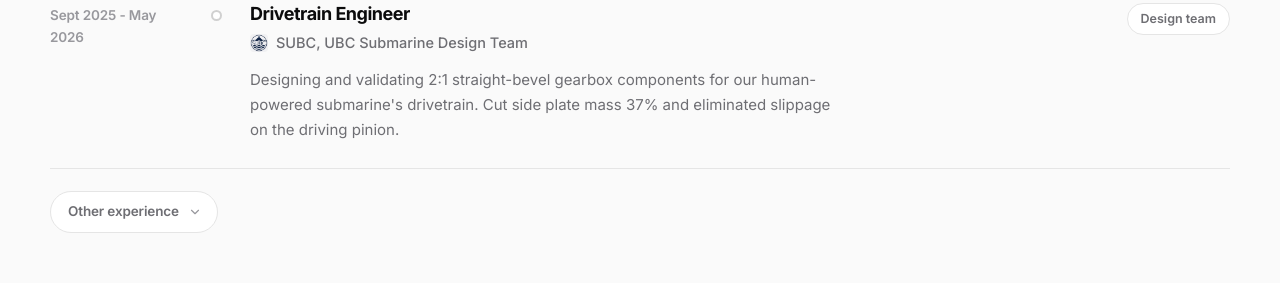
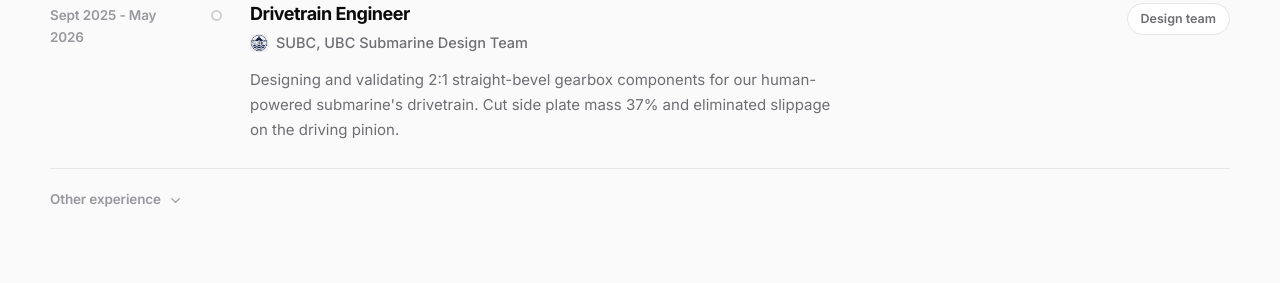
Before and after one commit to lairdo7/new_portfolio, a plain HTML site: page index.html in a window 1280 px wide. Shown: the part 2163-2446 px from the top of the page. Drawn offline with Linux system fonts and the light colour scheme; no server answers.

Commit message:
format changes

```diff
--- a/format1.css
+++ b/format1.css
@@ -954,55 +954,44 @@ body.dark-mode .theme-toggle .moon { display: none; }
     line-height: 1.65;
 }
 
-/* Other experience — a quiet disclosure under the timeline. Collapsed it is
-   a small ghost pill, so it reads as a deliberate control rather than a
-   stray line of text. */
-
-.other-exp { margin-top: 22px; }
+/* Other experience — a quiet disclosure under the timeline. Deliberately
+   borderless so it reads as a small label rather than another row. */
+
+.other-exp { margin-top: 2px; }
 
 .other-exp-summary {
     display: inline-flex;
     align-items: center;
-    gap: 9px;
-    padding: 9px 17px;
-    border: 1px solid var(--line);
-    border-radius: var(--radius-pill);
-    background: var(--surface);
-    color: var(--muted);
+    gap: 7px;
+    padding: 18px 0 2px;
+    color: var(--faint);
     font-size: 13.5px;
     font-weight: 600;
     letter-spacing: -0.01em;
     cursor: pointer;
     list-style: none;
     user-select: none;
-    transition: color 0.16s ease, border-color 0.16s ease, background-color 0.16s ease;
+    transition: color 0.16s ease;
 }
 
 .other-exp-summary::-webkit-details-marker { display: none; }
-
-.other-exp-summary:hover {
-    color: var(--text);
-    border-color: var(--line-strong);
-    background: var(--surface-2);
-}
+.other-exp-summary:hover { color: var(--text); }
 
 .other-exp-summary:focus-visible {
     outline: 2px solid var(--accent);
-    outline-offset: 3px;
+    outline-offset: 4px;
+    border-radius: var(--radius-sm);
 }
 
 .other-exp-chev {
-    width: 14px;
-    height: 14px;
-    margin-right: -2px;
-    color: var(--faint);
-    transition: transform 0.24s cubic-bezier(0.22, 1, 0.36, 1), color 0.16s ease;
-}
-
-.other-exp-summary:hover .other-exp-chev { color: var(--muted); }
+    width: 15px;
+    height: 15px;
+    transition: transform 0.22s cubic-bezier(0.22, 1, 0.36, 1);
+}
+
 .other-exp[open] .other-exp-chev { transform: rotate(180deg); }
 
-.other-exp-list { margin-top: 22px; }
+.other-exp-list { margin-top: 16px; }
 
 .other-exp[open] .other-exp-list {
     animation: otherExpIn 0.3s cubic-bezier(0.22, 1, 0.36, 1);
```
